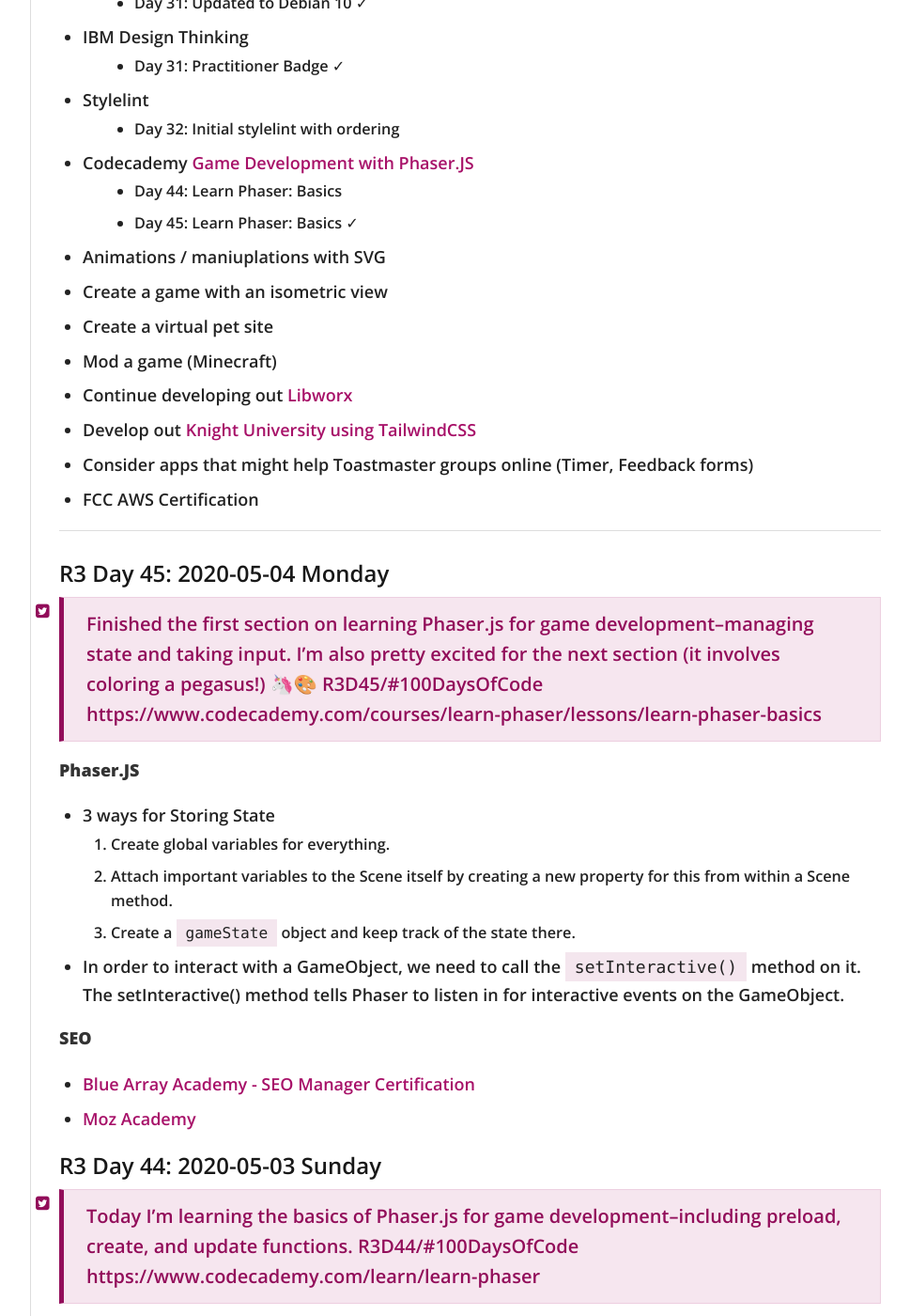
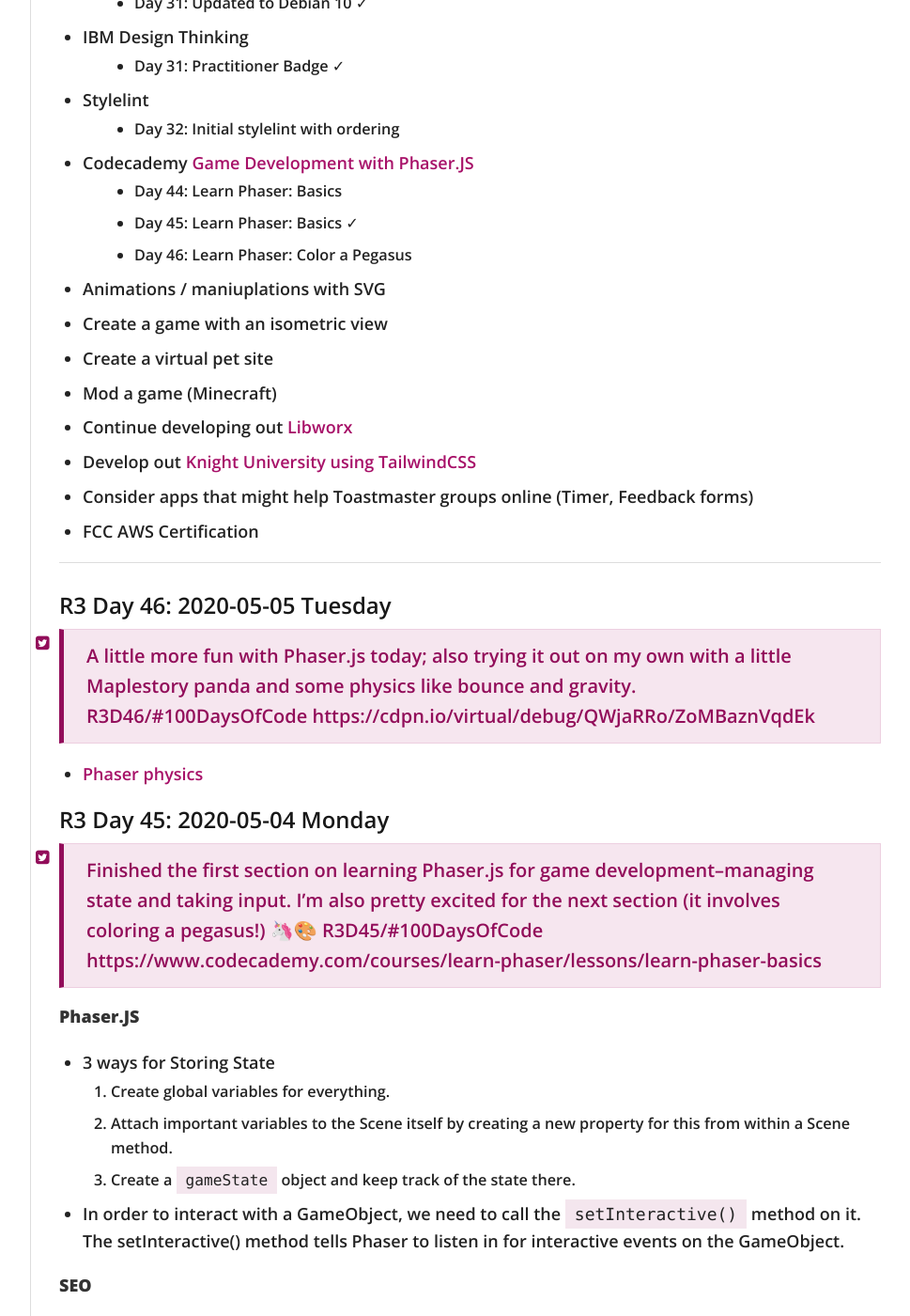
Before and after one commit to virtual/100daysofcode, a Jekyll site: the page built from index.md, in a window 1280 px wide and 1400 px high, scrolled down 1751 px. Shown: the whole window at 94% size, without its empty margins (272-1241 px from the left). Built offline with Jekyll 4.4.1, drawn with Linux system fonts in a browser that asks for light colours; nearby versions of some CDN libraries; our own code applies the rules of GitHub Pages for plain Markdown files.

Commit message:
r3d46 phaser

```diff
--- a/index.md
+++ b/index.md
@@ -61,6 +61,7 @@
 - Codecademy [Game Development with Phaser.JS](https://www.codecademy.com/courses/learn-phaser/lessons/learn-phaser-basics/exercises/hello-world)
   - Day 44: Learn Phaser: Basics
   - Day 45: Learn Phaser: Basics ✓
+  - Day 46: Learn Phaser: Color a Pegasus
 - Animations / maniuplations with SVG
 - Create a game with an isometric view
 - Create a virtual pet site
@@ -71,6 +72,12 @@
 - FCC AWS Certification
 
 ----------
+
+## R3 Day 46: 2020-05-05 Tuesday
+
+> A little more fun with Phaser.js today; also trying it out on my own with a little Maplestory panda and some physics like bounce and gravity. R3D46/#100DaysOfCode https://cdpn.io/virtual/debug/QWjaRRo/ZoMBaznVqdEk
+
+- [Phaser physics](https://phaser.io/tutorials/making-your-first-phaser-3-game/part7)
 
 ## R3 Day 45: 2020-05-04 Monday
 
```
